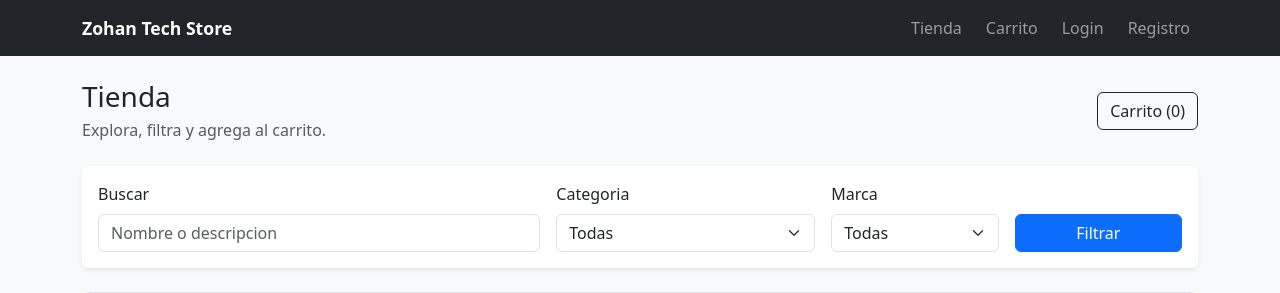
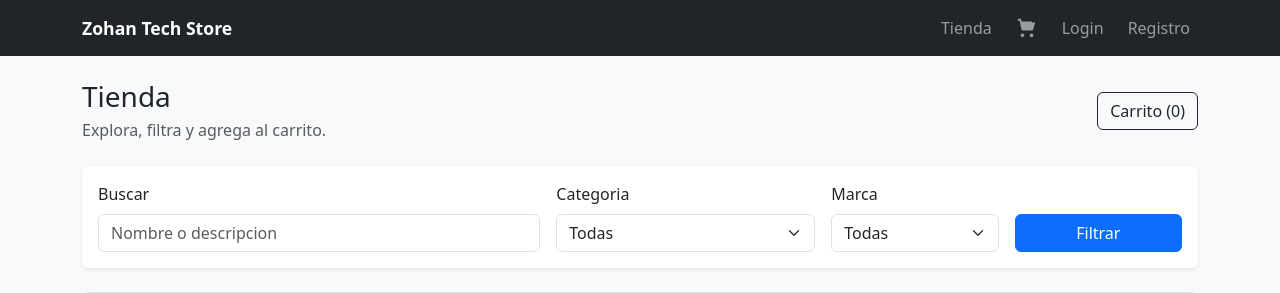
Before and after one commit to Sojo506/zohan-ecommerce, a PHP site: page /zohan-ecommerce/public/index.php?url=/tienda&category=laptops in a window 1280 px wide. Shown: the top 293 px of the page. Run offline with PHP 8.4, Linux system fonts and the light colour scheme; data that the repository does not hold is empty.

Commit message:
fix: badge carrito en inicio

```diff
--- a/app/views/layouts/header.php
+++ b/app/views/layouts/header.php
@@ -36,7 +36,16 @@
                     </li>
 
                     <li class="nav-item">
-                        <a class="nav-link" href="<?= App::url('/cart') ?>">Carrito</a>
+                        <a class="nav-link cart-link" href="<?= App::url('/cart') ?>" aria-label="Carrito">
+                            <span class="cart-icon" aria-hidden="true">
+                                <svg viewBox="0 0 24 24" role="img" focusable="false">
+                                    <path d="M7 18c-1.1 0-1.99.9-1.99 2S5.9 22 7 22s2-.9 2-2-.9-2-2-2zm10 0c-1.1 0-1.99.9-1.99 2S15.9 22 17 22s2-.9 2-2-.9-2-2-2zM7.2 6l.94 4.5h8.28l1.26-5.5H6.21L5.27 2H2v2h2l2.1 9.9c.1.5.55.85 1.06.85h10.4c.5 0 .94-.35 1.05-.83L21 6H7.2z"/>
+                                </svg>
+                            </span>
+                            <?php if (!empty($cartCount)): ?>
+                                <span class="cart-badge"><?= (int)$cartCount ?></span>
+                            <?php endif; ?>
+                        </a>
                     </li>
 
                     <?php if (isset($_SESSION['user'])): ?>
--- a/public/css/style.css
+++ b/public/css/style.css
@@ -352,6 +352,47 @@ footer .btn.btn-outline-light {
     min-width: 44px;
 }
 
+.cart-link {
+    position: relative;
+    display: inline-flex;
+    align-items: center;
+    gap: 0.35rem;
+    padding-right: 0.25rem;
+}
+
+.cart-icon {
+    width: 22px;
+    height: 22px;
+    display: inline-flex;
+    align-items: center;
+    justify-content: center;
+}
+
+.cart-icon svg {
+    width: 100%;
+    height: 100%;
+    fill: currentColor;
+}
+
+.cart-badge {
+    position: absolute;
+    top: -6px;
+    right: -8px;
+    min-width: 18px;
+    height: 18px;
+    padding: 0 5px;
+    border-radius: 999px;
+    background: #ef4444;
+    color: #fff;
+    font-size: 0.7rem;
+    font-weight: 700;
+    display: inline-flex;
+    align-items: center;
+    justify-content: center;
+    line-height: 1;
+    box-shadow: 0 0 0 2px #212529;
+}
+
 .accordion-button:not(.collapsed) {
     background-color: #f8f9fa;
     color: #212529;
```
Also changed, not shown: app/controllers/HomeController.php (+10 -1 lines).
